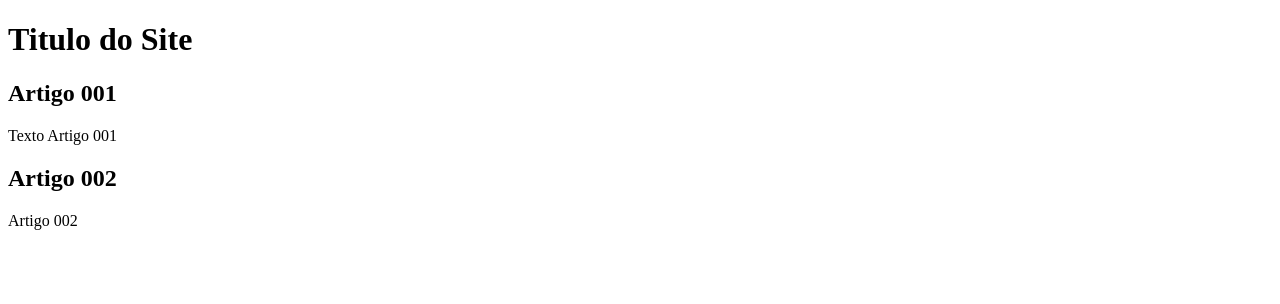
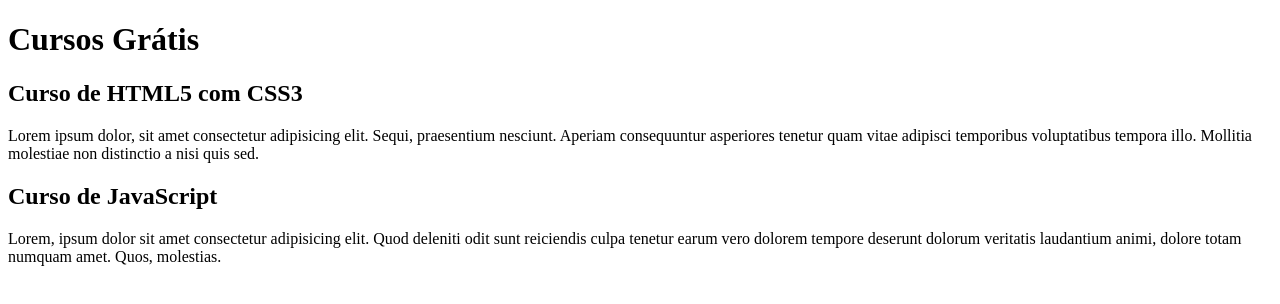
Before and after one commit to allan141/projeto-site, a plain HTML site: page index.html in a window 1280 px wide. Drawn offline with Linux system fonts and the light colour scheme.

Commit message:
comecei a escrever o conteúdo

```diff
--- a/index.html
+++ b/index.html
@@ -8,15 +8,15 @@
 <body>
     <main>
         <header>
-            <h1>Titulo do Site</h1>
+            <h1>Cursos Grátis</h1>
         </header>
         <article>
-            <h2>Artigo 001</h2>
-            <p>Texto Artigo 001</p>
+            <h2>Curso de HTML5  com CSS3</h2>
+            <p>Lorem ipsum dolor, sit amet consectetur adipisicing elit. Sequi, praesentium nesciunt. Aperiam consequuntur asperiores tenetur quam vitae adipisci temporibus voluptatibus tempora illo. Mollitia molestiae non distinctio a nisi quis sed.</p>
         </article>
         <article>
-            <h2>Artigo 002</h2>
-            <p>Artigo 002</p>
+            <h2>Curso de JavaScript</h2>
+            <p>Lorem, ipsum dolor sit amet consectetur adipisicing elit. Quod deleniti odit sunt reiciendis culpa tenetur earum vero dolorem tempore deserunt dolorum veritatis laudantium animi, dolore totam numquam amet. Quos, molestias.</p>
         </article>
     </main>
 </body>
```
